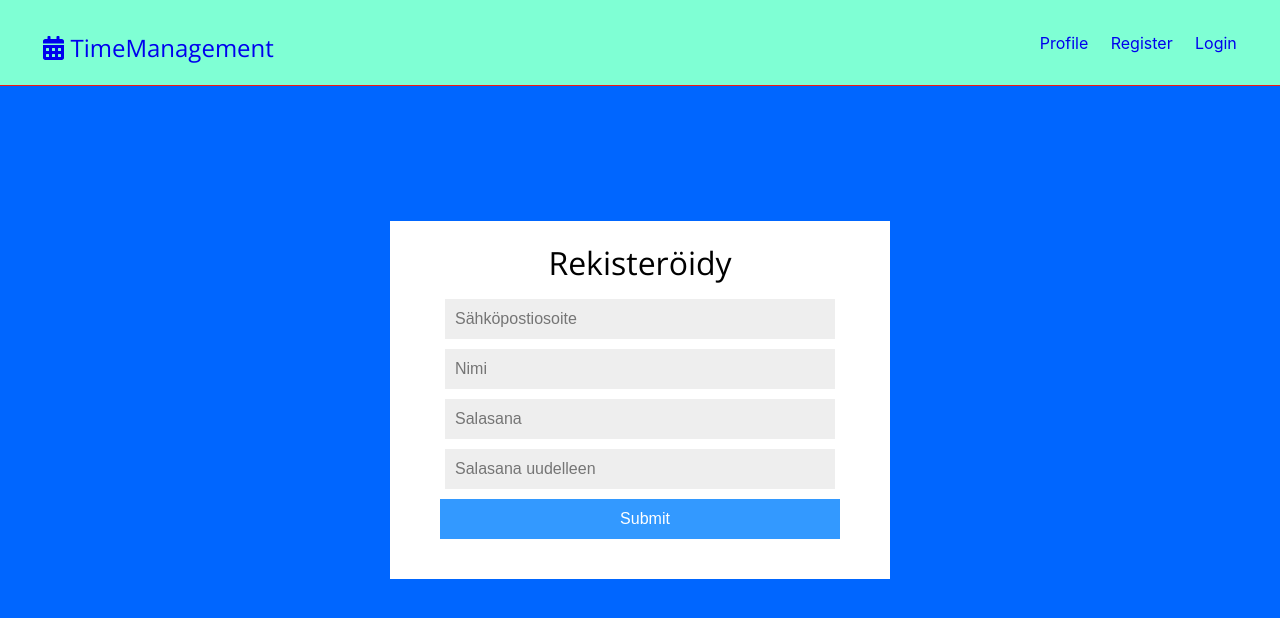
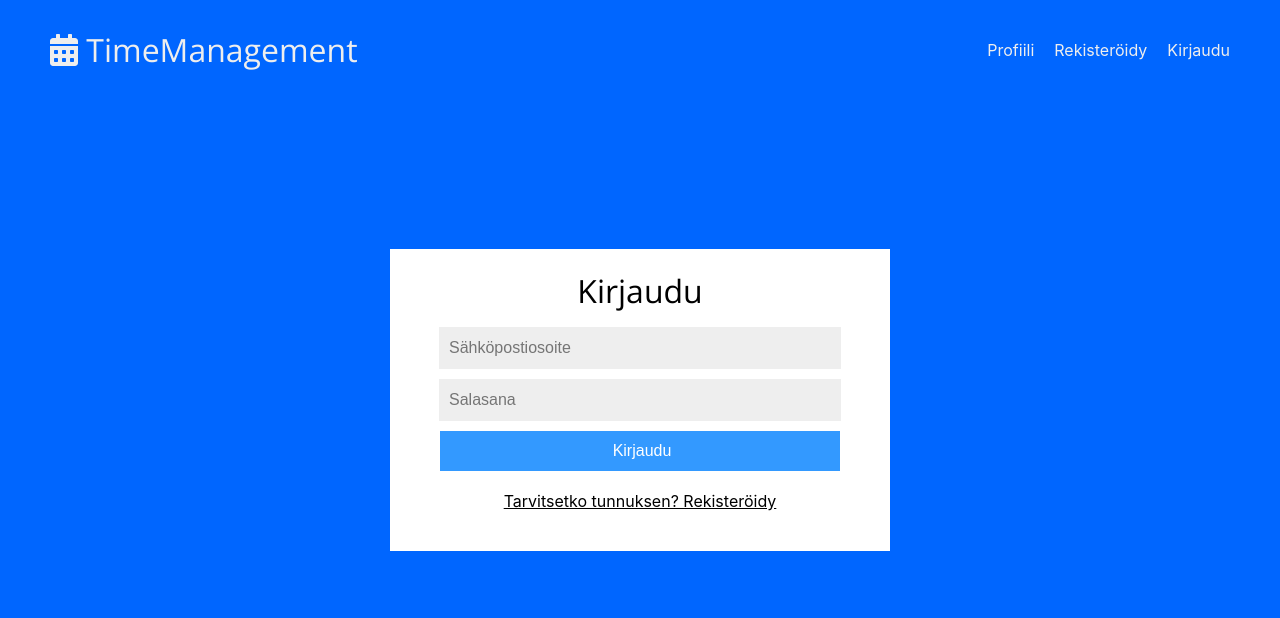
Before and after one commit to PaavoR/TimeManagement, a React (Create React App) app in the folder client/: page /login in a window 1280 px wide. Shown: the top 618 px of the page. Built offline with nearby package versions, Linux system fonts and the light colour scheme.

Commit message:
routtaus ja login-sivun käyttöliittymä lisätty

```diff
--- a/client/package.json
+++ b/client/package.json
@@ -9,6 +9,7 @@
     "axios": "^0.19.0",
     "react": "^16.8.6",
     "react-dom": "^16.8.6",
+    "react-router-dom": "^5.0.1",
     "react-scripts": "3.0.1",
     "typeface-open-sans": "0.0.54"
   },
--- a/client/src/components/login.jsx
+++ b/client/src/components/login.jsx
@@ -0,0 +1,20 @@
+import React, { Component } from 'react';
+import '../styles/form.css';
+
+class Login extends Component {
+    render(){
+        return(
+            <div className="login">
+                <h1>Kirjaudu</h1>
+                <form>
+                    <input type="text" className="text" placeholder="Sähköpostiosoite" />
+                    <input type="password" className="text" placeholder="Salasana" />
+                    <input type="submit" className="submit" value="Kirjaudu" />
+                </form>
+                <a href="/register">Tarvitsetko tunnuksen? Rekisteröidy</a>
+            </div>
+        );
+    }
+}
+
+export default Login;
--- a/client/src/components/main.jsx
+++ b/client/src/components/main.jsx
@@ -5,8 +5,10 @@ import "typeface-open-sans";
 import { FontAwesomeIcon } from "@fortawesome/react-fontawesome";
 import { faCoffee } from "@fortawesome/free-solid-svg-icons";
 
+import { BrowserRouter as Router, Route, Switch, Redirect } from 'react-router-dom';
 import Notification from "./notification";
 import Register from "./register";
+import Login from "./login";
 import Navbar from "./navbar";
 
 class Main extends Component {
@@ -14,12 +16,14 @@ class Main extends Component {
     super(props);
     this.state = {
       registerSuccessful: false,
+      redirect: false,
+      redirectTarget: "",
       showNotification: false
     };
   }
 
-  handleRegister(data, message) {
-    console.log(data, message);
+  handleRegister(data, target) {
+    this.setRedirect(target);
     this.setState({ registerSuccessful: true });
     this.setState({ showNotification: true });
     setTimeout(
@@ -30,12 +34,32 @@ class Main extends Component {
     );
   }
 
+  setRedirect(target){
+    this.setState({ redirect: true, redirectTarget: target });
+  }
+
+  renderRedirect(){
+    if(this.state.redirect){
+      this.setState({redirect: false, redirectTarget: ""});
+      return <Redirect to={'/' + this.state.redirectTarget } />
+    }
+  }
+
   render() {
     return (
       <div>
         <Navbar />
         <Notification showNotification={this.state.showNotification} />
-        <Register onRegister={this.handleRegister.bind(this)} />
+        <Router>
+          <Switch>
+            <Route path="/login" component={Login}></Route>
+            <Route
+              path="/register"
+              component={() => <Register onRegister={this.handleRegister.bind(this)} /> }
+            />
+          </Switch>
+          {this.renderRedirect()}
+        </Router>
       </div>
     );
   }
--- a/client/src/components/navbar.jsx
+++ b/client/src/components/navbar.jsx
@@ -12,7 +12,7 @@ class Navbar extends Component {
   }
   render() {
     return (
-      <nav className="navbar">
+      <div className="navbar">
         <h1>
           <a href="dashboard.html">
             <FontAwesomeIcon icon={faCalendarAlt} /> TimeManagement
@@ -20,16 +20,16 @@ class Navbar extends Component {
         </h1>
         <ul>
           <li>
-            <a href="profile.html">Profile</a>
+            <a href="/profile">Profiili</a>
           </li>
           <li>
-            <a href="register.html">Register</a>
+            <a href="/register">Rekisteröidy</a>
           </li>
           <li>
-            <a href="login.html">Login</a>
+            <a href="/login">Kirjaudu</a>
           </li>
         </ul>
-      </nav>
+      </div>
     );
   }
 }
--- a/client/src/components/register.jsx
+++ b/client/src/components/register.jsx
@@ -1,5 +1,5 @@
 import React, { Component } from "react";
-import "../styles/register.css";
+import "../styles/form.css";
 
 import axios from "axios";
 
@@ -41,7 +41,7 @@ class Register extends Component {
         };
         const body = JSON.stringify(newUser);
         const res = await axios.post("/api/user/register", body, config);
-        this.props.onRegister(res.data, "Testi onnistunut");
+        this.props.onRegister(res.data, "login");
       } catch (err) {
         console.error(err.response.data);
       }
@@ -100,6 +100,7 @@ class Register extends Component {
           />
           <input type="submit" value="Submit" className="submit" />
         </form>
+        <a href="/login">Onko sinulla jo tunnus? Kirjaudu sisään</a>
       </div>
     );
   }
--- a/client/src/styles/register.css
+++ b/client/src/styles/form.css
@@ -1,6 +1,7 @@
-.register{
+.register, .login {
     position: absolute;
     width: 500px;
+    padding-bottom: 40px;
     top: 50%;
     left: 50%;
     transform: translate(-50%, -50%);
@@ -9,14 +10,14 @@
     background-color: #fff;
 }
 
-h1{
+h1 {
     position: relative;
     margin: 20px 0 10px 0;
     font-family: "open sans";
     font-weight: 300;
 }
 
-input{
+input {
     width: 390px;
     height: 40px;
     margin: 5px 0 5px 0;
@@ -28,7 +29,7 @@ input{
     background-color:#eee;
 }
 
-.text:hover{
+.text:hover {
     background-color: #e6e6e6;
 }
 
@@ -37,13 +38,18 @@ input{
     width: 388px;
 }
 
-.submit{
+.submit {
+    margin-bottom: 20px;
     width: 400px;
-    margin-bottom: 40px;
     background-color: #3399ff;
     color: #fff;
 }
 
-.submit:hover{
+.submit:hover {
     background-color: #0066ff;
 }
+
+a {
+    text-decoration: underline;
+    color: #000;
+}
--- a/client/src/styles/main.css
+++ b/client/src/styles/main.css
@@ -1,9 +1,3 @@
 body {
   background-color: #0066ff;
 }
-
-* {
-  box-sizing: border-box;
-  margin: 0;
-  padding: 0;
-}
--- a/client/src/styles/navbar.css
+++ b/client/src/styles/navbar.css
@@ -1,23 +1,35 @@
 .navbar {
-  background-color: aquamarine;
-  display: flex;
-  align-items: center;
-  justify-content: space-between;
-  padding: 0.7rem 2rem;
   position: fixed;
-  z-index: 1;
+  top: 0;
+  left: 0;
   width: 100%;
-  top: 0;
-  border-bottom: solid 1px rgb(255, 0, 0, 0.9);
+  height: 100px;
+  line-height: 100px;
+}
+
+.navbar h1 {
+  margin: 0 0 0 50px;
+  float: left;
+}
+
+.navbar h1 a {
+  text-decoration: none;
+  color: #eee;
 }
 
 .navbar ul {
-  display: flex;
-  list-style: none;
+  position: relative;
+  margin: 0 50px 0 0;
+  float: right;
+  list-style-type: none;
 }
 
-.navbar a {
-  padding: 0.45rem;
-  margin: 0 0.25rem;
+.navbar ul li {
+  display: inline-block;
+  margin-left: 20px;
+}
+
+.navbar ul li a {
   text-decoration: none;
+  color: #eee;
 }
--- a/client/src/styles/notification.css
+++ b/client/src/styles/notification.css
@@ -8,6 +8,7 @@
     line-height: 50px;
     opacity: 0;
     transition: 0.5s all ease-out;
+    pointer-events: none;
     font-size: 16px;
     color: #eee;
 }
```
Also changed, not shown: client/src/components/notification2.jsx (deleted, +0 -13 lines), 1 other file (tests, documents, lock files or other folders).
